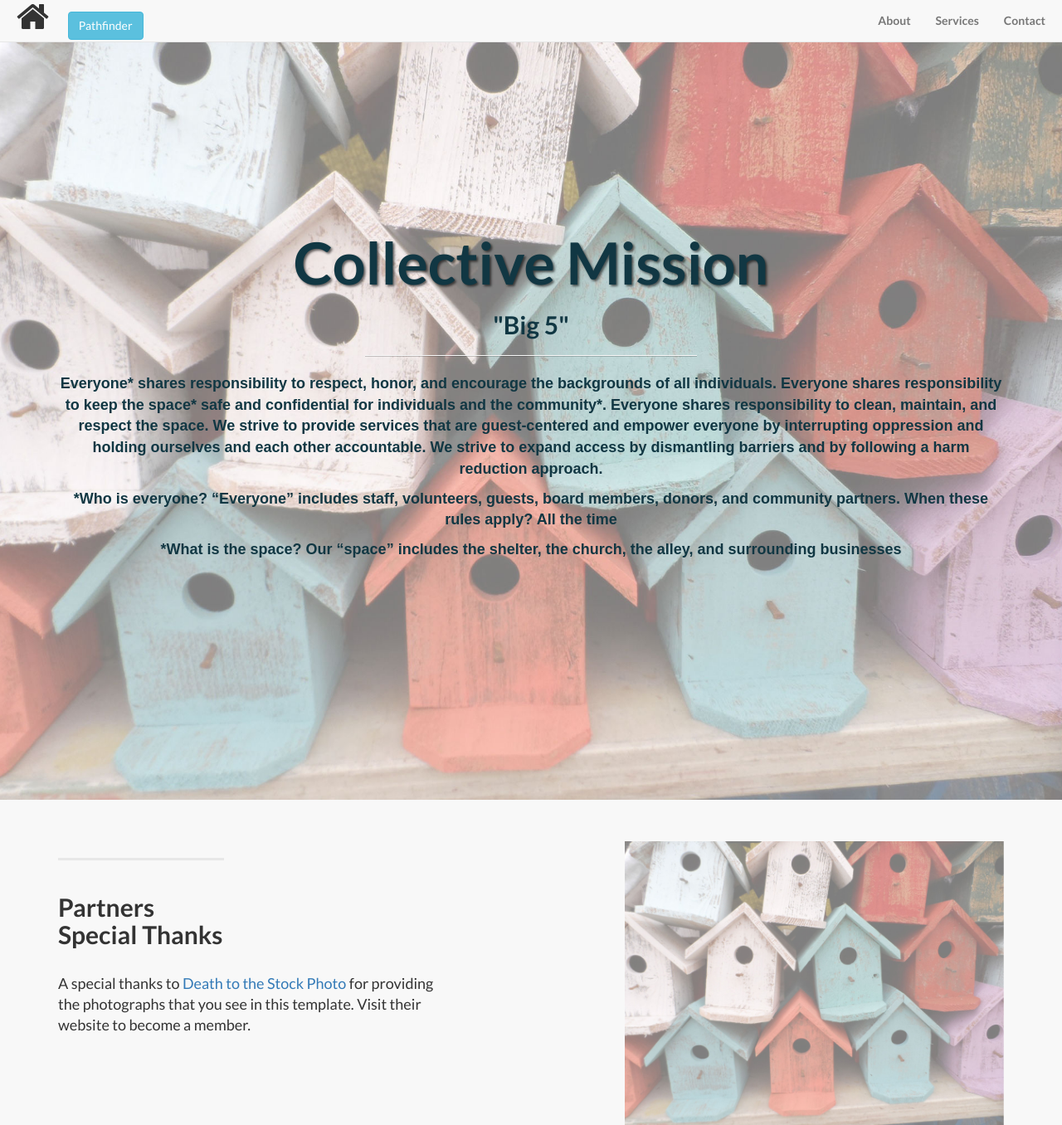
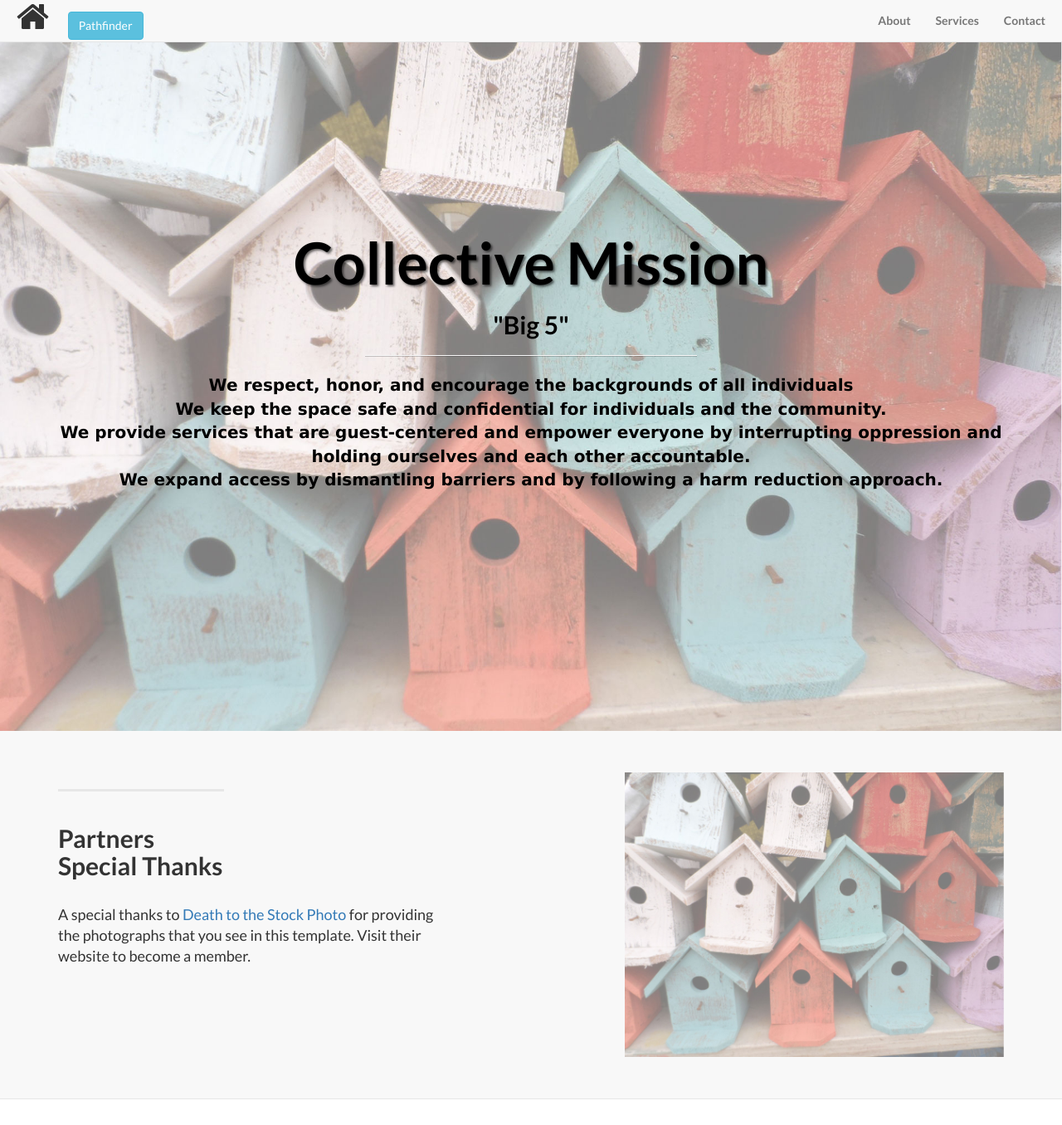
Before and after one commit to roycevanle/Blah, a Django app: page / in a window 1280 px wide. Shown: the top 1356 px of the page at 83% size. Run offline with Django 3.2, Linux system fonts and the light colour scheme; some libraries are stand-ins or nearby versions.

Commit message:
mission statement

```diff
--- a/resource_finder/static/resource_finder/css/landing-page.css
+++ b/resource_finder/static/resource_finder/css/landing-page.css
@@ -43,11 +43,10 @@ h6 {
 }
 
 .intro-message {
-    font-family: Veranda, Arial;
     position: relative;
     padding-top: 20%;
     padding-bottom: 20%;
-    color: #113743;
+    color: black;
 }
 
 .intro-message > h1 {
@@ -165,7 +164,8 @@ h6 {
     }
 }
 #collective_mission {
-    font-size: 18px;
+    font-size: 20px;
+    font-family: Verdana;
 }
 footer {
     padding: 50px 0;
--- a/resource_finder/templates/resource_finder/index.html
+++ b/resource_finder/templates/resource_finder/index.html
@@ -57,13 +57,13 @@
                         <hr class="intro-divider">
                         <div id="collective_mission">
 	                        <p>
-	                        	Everyone* shares responsibility to respect, honor, and encourage the backgrounds of all individuals. Everyone shares responsibility to keep the space* safe and confidential for individuals and the community*. Everyone shares responsibility to clean, maintain, and respect the space. We strive to provide services that are guest-centered and empower everyone by interrupting oppression and holding ourselves and each other accountable. We strive to expand access by dismantling barriers and by following a harm reduction approach.
-	                        </p>
-	                        <p>
-	                        	*Who is everyone? “Everyone” includes staff, volunteers, guests, board members, donors, and community partners. When these rules apply? All the time
-	                        </p>
-	                        <p>
-	                        	*What is the space? Our “space” includes the shelter, the church, the alley, and surrounding businesses
+                            We respect, honor, and encourage the backgrounds of all individuals
+                            <br>
+                            We keep the space safe and confidential for individuals and the community.
+                            <br>
+                            We provide services that are guest-centered and empower everyone by interrupting oppression and holding ourselves and each other accountable.
+                            <br>
+                            We expand access by dismantling barriers and by following a harm reduction approach.
 	                        </p>
                         </div>
                     </div>
```
